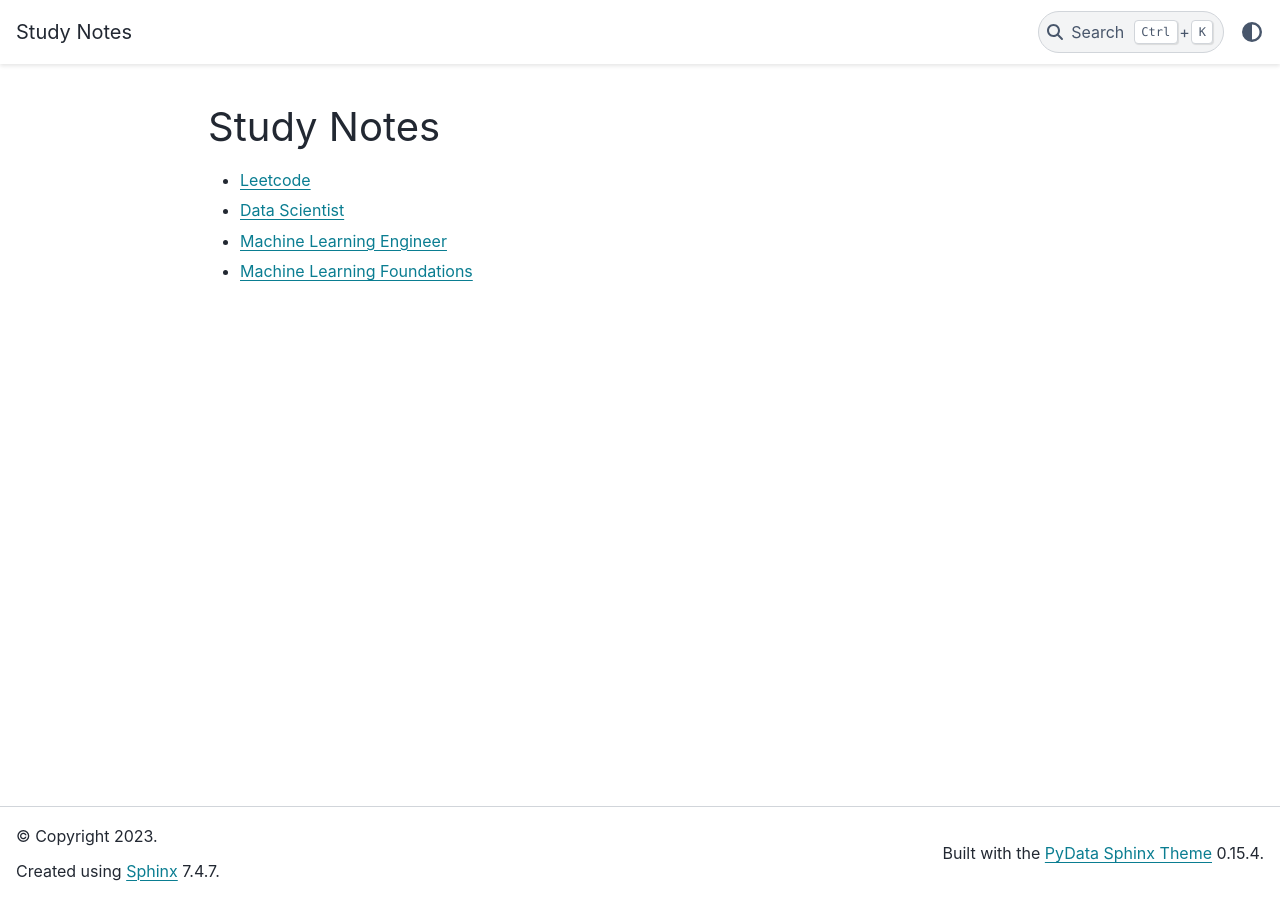
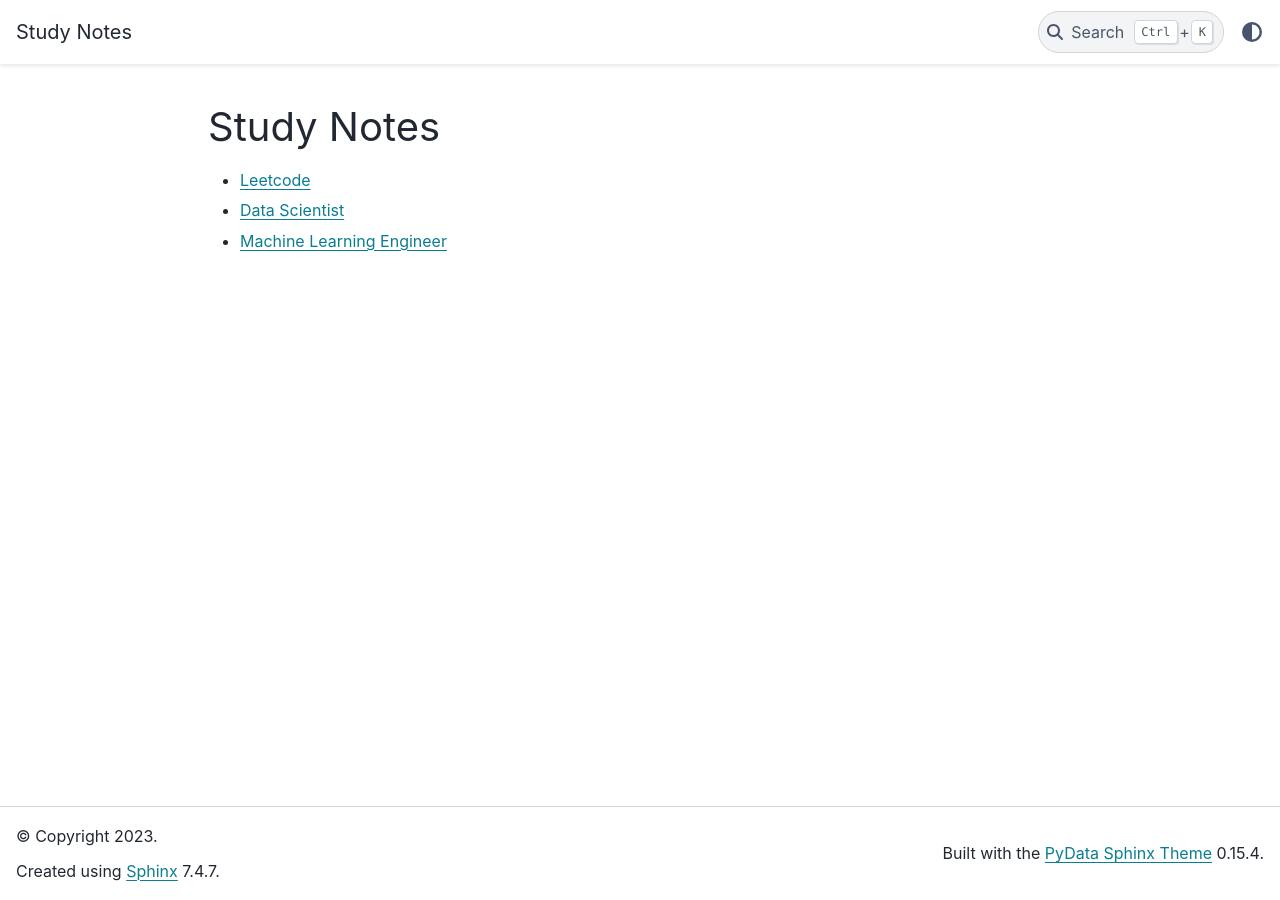
Before and after one commit to KelinZhong/StudyNotes, a Jupyter Book: the page built from intro.md, in a window 1280 px wide. Built offline with Jupyter Book 1.0.4 settings and Sphinx 7.4.7 and the PyData theme 0.15.4, drawn with Linux system fonts in a browser that asks for light colours.

Commit message:
remove ML foundations

```diff
--- a/intro.md
+++ b/intro.md
@@ -3,4 +3,3 @@
 - [Leetcode](https://kelinzhong.github.io/LCnotes/)
 - [Data Scientist](https://kelinzhong.github.io/DSnotes/)
 - [Machine Learning Engineer](https://kelinzhong.github.io/MLEnotes/)
-- [Machine Learning Foundations](https://kelinzhong.github.io/MLfoundations/)
```
